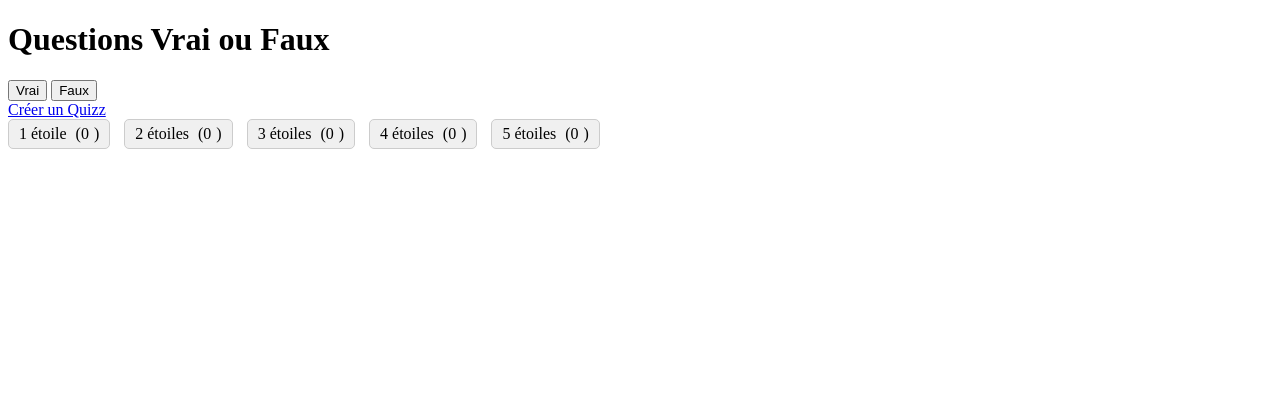
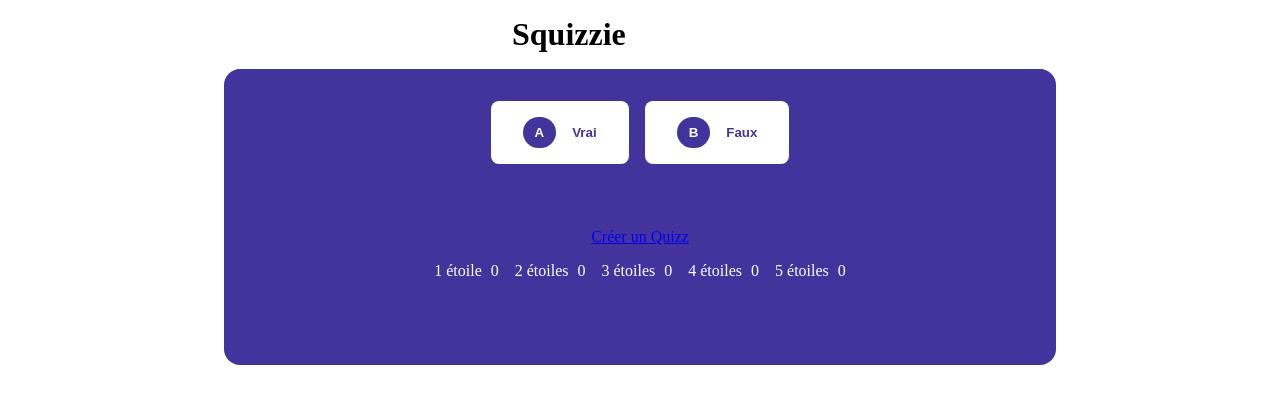
Before and after one commit to SkyWace/Kahoot, a PHP site: page / in a window 1280 px wide. Shown: the top 404 px of the page. Run offline with PHP 8.4, Linux system fonts and the light colour scheme; data that the repository does not hold is empty.

Commit message:
plein de truc

```diff
--- a/index.php
+++ b/index.php
@@ -4,22 +4,29 @@
 <?php
 require_once("ConnexionBDD.php");
 ?>
+
 <head>
     <meta charset="UTF-8">
     <title>Questions Vrai ou Faux</title>
     <link rel="stylesheet" href="styles.css"> <!-- Fichier de styles CSS (créez-le) -->
     <script src="script.js"></script>
 </head>
+
 <body>
-    <h1>Questions Vrai ou Faux</h1>
+    <h1 class="main-title">Squizzie</h1>
+    <div class="layout">
+        <div class="framed">
+            <div class="header-page">
                 <div id="question-container">
                     <!-- La question sera affichée ici -->
                 </div>
-    <div id="button-container">
-        <button id="trueButton">Vrai</button>
-        <button id="falseButton">Faux</button>
+                <div class="squizzie-button" id="button-container">
+                    <button class="true" id="trueButton">Vrai</button>
+                    <button class="false" id="falseButton">Faux</button>
                 </div>
-    <div id="result"></div>
+                <div class="answer-result">
+                    <p class="result" id="result"></p>
+                </div>
 
                 <a href="Quizuse/creer_quiz.php">Créer un Quizz</a>
 
@@ -52,10 +59,12 @@ require_once("ConnexionBDD.php");
                     </label>
                 </div>
             </div>
-
+        </div>
+    </div>
     <!-- Compteur de bonnes réponses (initialement caché) -->
     <div class="test" id="correct-answers">
         <p>Nombre de bonnes réponses : <span id="correct-answer-count">0</span></p>
     </div>
 </body>
+
 </html>
--- a/styles.css
+++ b/styles.css
@@ -1,34 +1,125 @@
 /* styles.css */
+* {
+  box-sizing: border-box;
+  margin: 0;
+  padding: 0;
+}
 
+.main-title {
+  margin: 1rem 40% 1rem;
+  font-family: 'HirnBold';
+}
+.layout {
+  display: flex;
+  justify-content: center;
+}
+.framed {
+  display: flex;
+  flex-direction: column;
+  background-color: #43339d;
+  padding: 1rem;
+  border-radius: 16px;
+  min-width: 52rem;
+  min-height: 18.5rem;
+}
+
+.header-page {
+  display: flex;
+  flex-direction: column;
+  align-items: center;
+  gap: 1rem;
+  margin-bottom: 1rem;
+  color: white;
+}
+
+.question {
+  font-size: 1.5em;
+  font-weight: 600;
+}
+
+.squizzie-button {
+  display: flex;
+  justify-content: center;
+  gap: 1rem;
+  margin-bottom: 1rem;
+}
+
+.squizzie-button button {
+  display: flex;
+  align-items: center;
+  gap: 1rem;
+  background-color: white;
+  color: #43339d;
+  border: none;
+  padding: 1rem 2rem;
+  border-radius: 8px;
+  cursor: pointer;
+  font-weight: 700;
+}
+.squizzie-button button:first-child::before {
+  content: "A";
+  color: white;
+  background-color: #43339d;
+  border-radius: 99999px;
+  padding: 0.5rem;
+  padding-inline: 0.75rem;
+}
+.squizzie-button button:last-child::before {
+  content: "B";
+  color: white;
+  background-color: #43339d;
+  border-radius: 99999px;
+  padding: 0.5rem;
+  padding-inline: 0.75rem;
+}
+.answer-result {
+  display: flex;
+  justify-content: center;
+  margin-bottom: 1rem;
+}
+
+.result {
+  color: white;
+  font-weight: 600;
+}
+
+.star {
+  display: flex;
+  align-items: center;
+  gap: 1rem;
+  cursor: pointer;
+}
+.star.yellow:before {
+  background-color: #ffce00;
+}
+
+.star::before {
+  content: "";
+  display: inline-block;
+  width: 3rem;
+  height: 3rem;
+  background-color: white;
+  mask-image: url("asset/star-of-david.svg");
+  mask-size: contain;
+  mask-repeat: no-repeat;
+}
+
+.like-options {
+  display: flex;
+  justify-content: center;
+  gap: 1rem;
+}
 /* Cacher les boutons radio par défaut */
 .like-options input[type="radio"] {
-    display: none;
+  display: none;
 }
 
-/* Style des boutons radio personnalisés */
-.like-options label {
-    display: inline-block;
-    cursor: pointer;
-    padding: 5px 10px;
-    background-color: #f0f0f0;
-    border: 1px solid #ccc;
-    border-radius: 5px;
-    margin-right: 10px;
+.like-count {
+  color: white;
 }
-
 /* Style des labels */
 .like-label {
-    margin-right: 5px;
-}
-
-/* Style des compteurs */
-.like-count::before {
-    content: "(";
-}
-
-.like-count::after {
-    content: ")";
-    margin-left: 5px;
+  margin-right: 5px;
 }
 
 .test {
```
Also changed, not shown: questions.php (added, +54 -0 lines), script.js (+77 -0 lines), asset/star-of-david.svg (added), 1 other file. Lines whose indentation alone changed are shown as unchanged.
